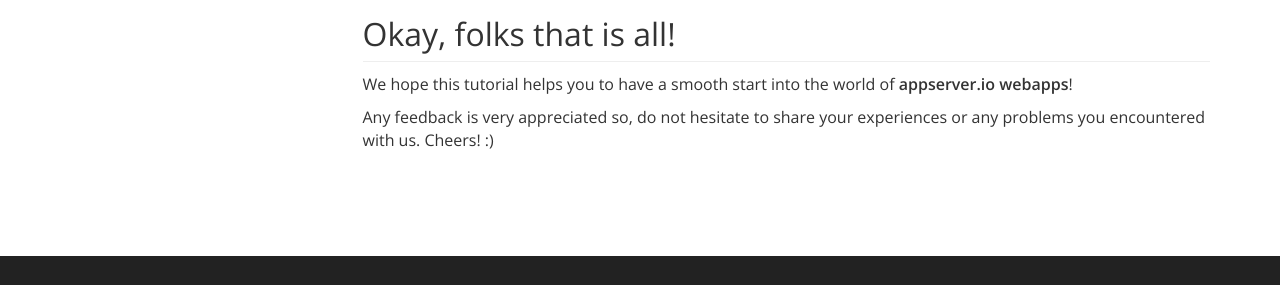
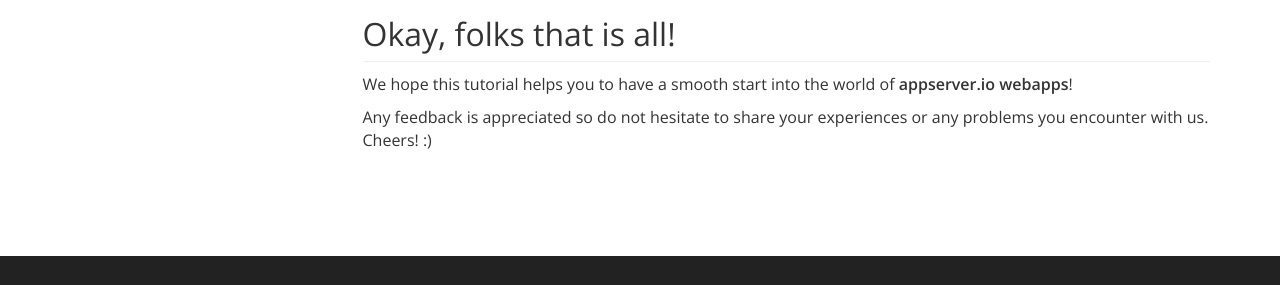
Before and after one commit to appserver-io/appserver, a Jekyll site: the page built from _tuts/my-first-webapp.md, in a window 1280 px wide and 900 px high, scrolled down 6045 px. Shown: the part 404-689 px from the top of the window. Built offline with Jekyll 4.4.1, drawn with Linux system fonts in a browser that asks for light colours; nearby versions of some CDN libraries; library files that are not in the unit come from our copies; Markdown is read by kramdown in place of the engine named in the settings; comment, search, counter and statistics services are not loaded.

Commit message:
Update my-first-webapp.md

```diff
--- a/_tuts/my-first-webapp.md
+++ b/_tuts/my-first-webapp.md
@@ -35,7 +35,7 @@ This tutorial explains how to implement your first webapp on **appserver.io** fr
 <br/>
 ## Prerequisite
 
-First  you will need a running installation of appserver.io *(>= Version 1.0.0-rc3)*. If you are new to this
+First you will need a running installation of appserver.io *(>= Version 1.0.0-rc3)*. If you are new to this
 project you can easily [download](<{{ "/get-started/downloads.html" | prepend: site.baseurl }}>) and follow the
 [installation guide](<{{ "/get-started/documentation/installation.html" | prepend: site.baseurl }}>) for your specific OS.
 
@@ -286,4 +286,4 @@ class HelloServlet extends HttpServlet
 
 We hope this tutorial helps you to have a smooth start into the world of **appserver.io webapps**!
 
-Any feedback is very appreciated so, do not hesitate to share your experiences or any problems you encountered with us. Cheers! :)
+Any feedback is appreciated so do not hesitate to share your experiences or any problems you encounter with us. Cheers! :)
```
